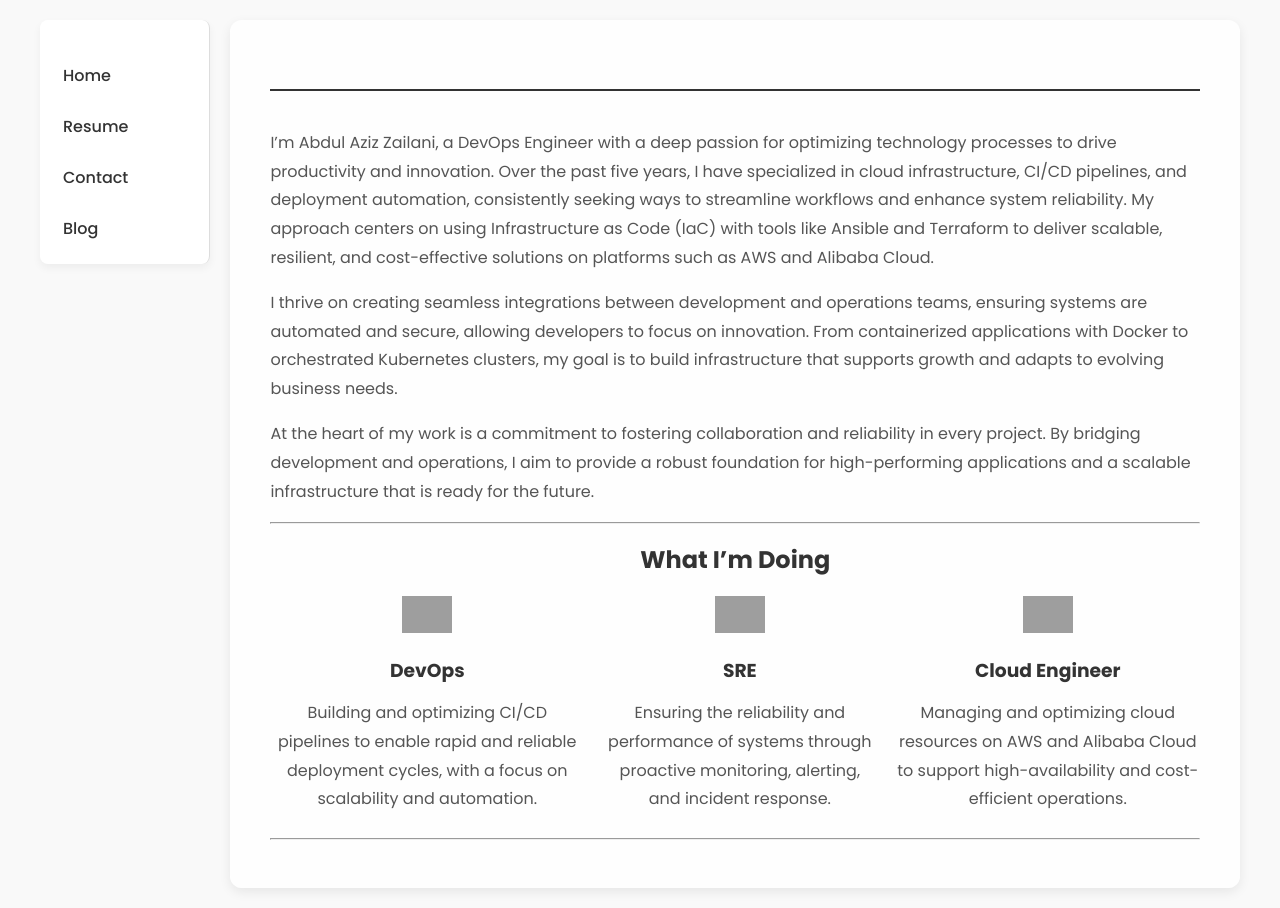
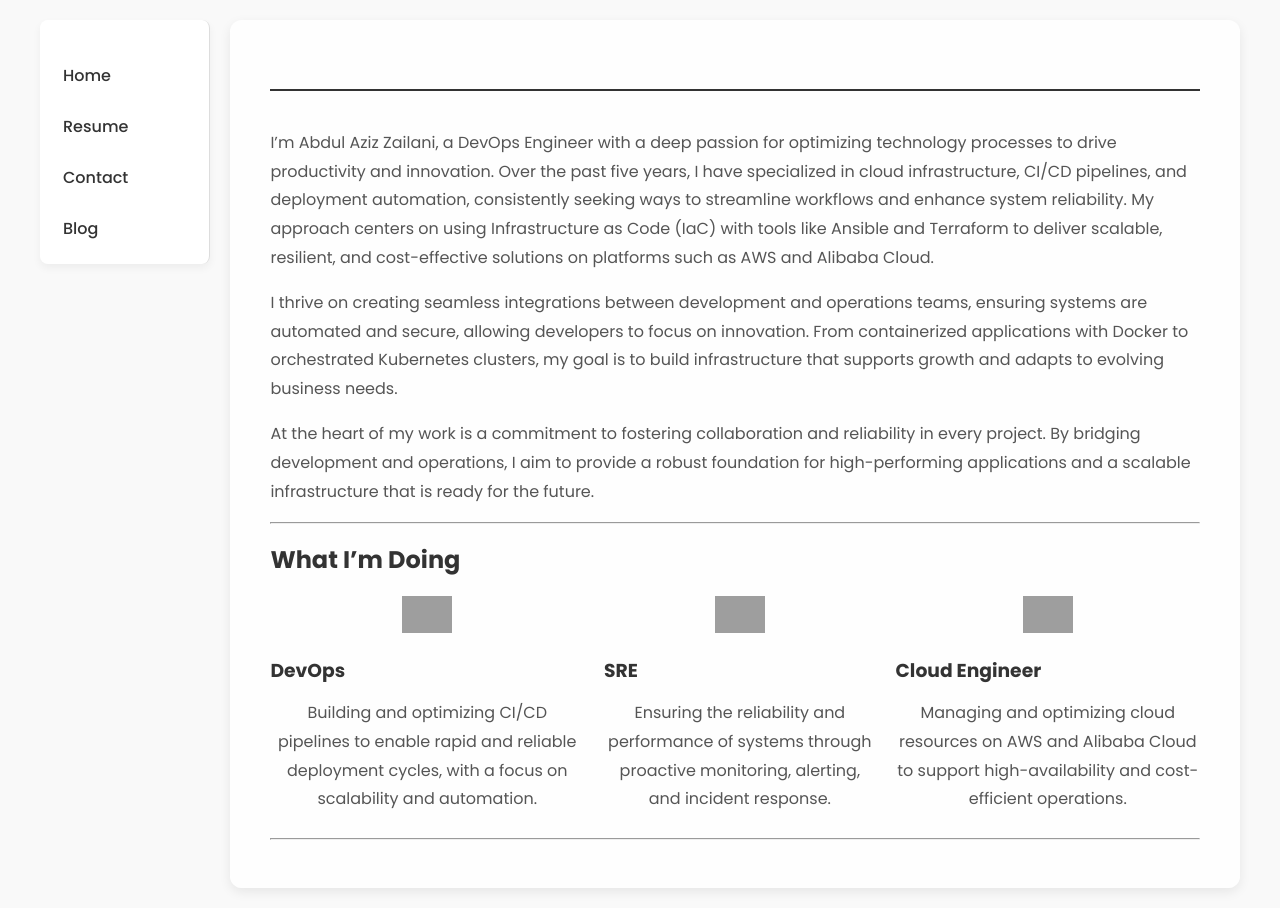
Before and after one commit to azizzailani/azizzailani.github.io, a Jekyll site: the page built from index.md, in a window 1280 px wide. Built offline with Jekyll 4.4.1, drawn with Linux system fonts in a browser that asks for light colours; our own code applies the rules of GitHub Pages for plain Markdown files; grey boxes are pictures that could not be loaded.

Commit message:
style.css: adjust text alignment in main and heading elements in style.css

```diff
--- a/assets/css/style.css
+++ b/assets/css/style.css
@@ -30,10 +30,8 @@ header {
     border-radius: 8px;
     box-shadow: 0 4px 8px rgba(0, 0, 0, 0.05);
     position: sticky;
-    /* Tetap di tempat saat digulir */
     top: 20px;
     align-self: flex-start;
-    /* Membuat tinggi mengikuti teks */
     margin-right: 20px;
 }
 
@@ -64,6 +62,8 @@ main {
     background-color: rgba(255, 255, 255, 0.9);
     border-radius: 12px;
     box-shadow: 0 4px 12px rgba(0, 0, 0, 0.08);
+    text-align: left;
+    /* Menetapkan teks di main menjadi rata kiri */
 }
 
 .section-title {
@@ -72,7 +72,6 @@ main {
     margin-bottom: 15px;
     border-bottom: 2px solid #333;
     padding-bottom: 5px;
-    text-align: center;
     display: inline-block;
     width: 100%;
 }
@@ -88,7 +87,8 @@ h6 {
     color: #333;
     margin-bottom: 10px;
     line-height: 1.3;
-    text-align: center;
+    text-align: left;
+    /* Menetapkan heading menjadi rata kiri */
 }
 
 p,
@@ -113,13 +113,11 @@ li {
         margin-bottom: 20px;
         display: flex;
         justify-content: center;
-        /* Header horizontal */
         gap: 15px;
     }
 
     nav {
         flex-direction: row;
-        /* Navbar horizontal pada mobile */
         justify-content: center;
         gap: 15px;
     }
```
Also changed, not shown: _posts/2024-11-01-hello-world.md (+1 -1 lines), _posts/2024-11-01-setup-kubernetes-cluster-di-ubuntu-22-04-dengan-rke2.md (+1 -1 lines).
